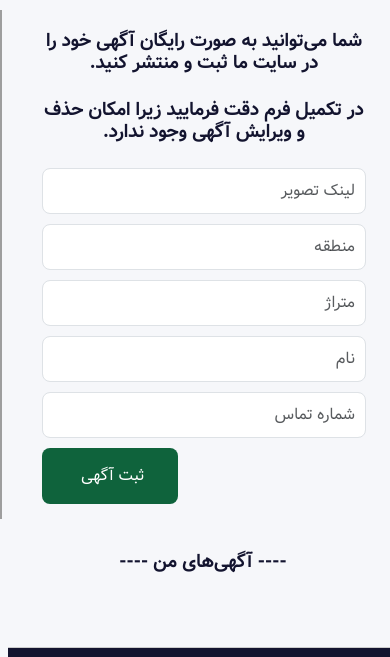
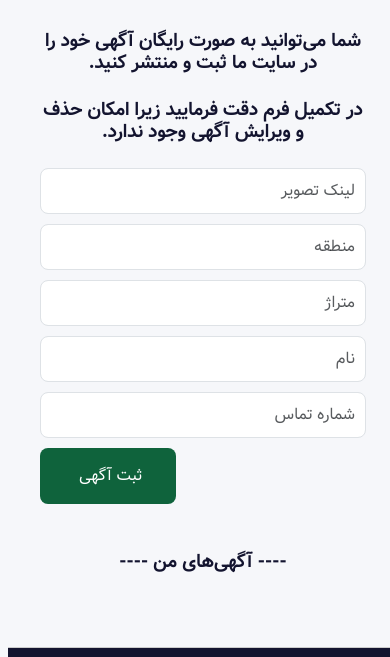
Before and after one commit to fatemeh-saei/fatemeh-saei.github.io, a plain HTML site: page index.html in a window 390 px wide. Both pictures are taken after a click on the button "ثبت آگهی". Shown: the part 171-828 px from the top of the page. Drawn offline with nearby package versions, Linux system fonts and the light colour scheme.

Commit message:
final update

```diff
--- a/style.css
+++ b/style.css
@@ -511,7 +511,7 @@ p{
     }
     .container1{
         width: 100%;
-        border-right: none;
+        border-left: none;
     }
     .my-ads-container{
         padding-right: 0px;
```
